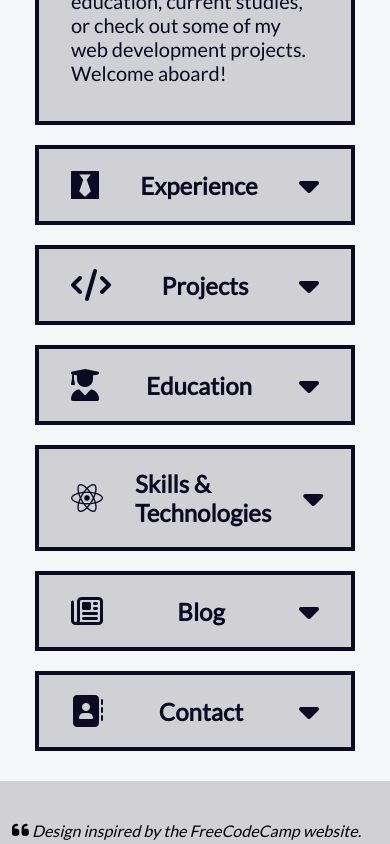
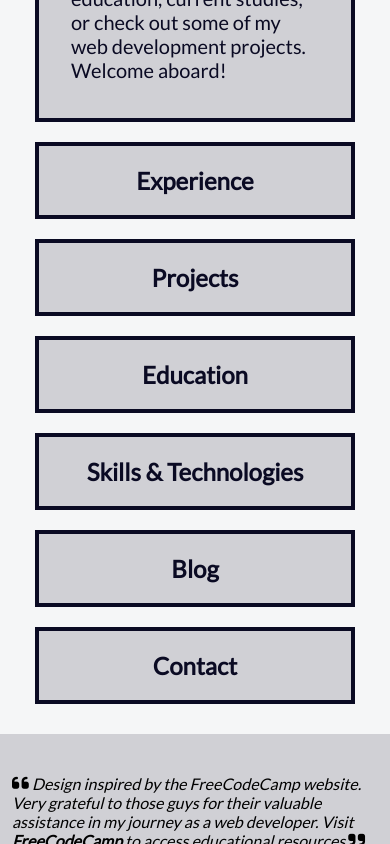
Before and after one commit to paulodelosrey/portfolio, a plain HTML site: page index.html in a window 390 px wide. Shown: the part 1156-2000 px from the top of the page. Drawn offline with Linux system fonts and the light colour scheme.

Commit message:
Se arreglan problemas de responsive

```diff
--- a/index.html
+++ b/index.html
@@ -44,8 +44,8 @@
     <main>
       <details open>
         <summary>
-          <i class="fa-solid fa-user"></i>About me<i
-            class="fa-sharp fa-solid fa-caret-down"
+          <i class="tohide fa-solid fa-user"></i>About me<i
+            class="tohide fa-sharp fa-solid fa-caret-down"
           ></i>
         </summary>
         <p>
@@ -64,8 +64,8 @@
       </details>
       <details>
         <summary>
-          <i class="fa-brands fa-black-tie"></i>Experience
-          <i class="fa-sharp fa-solid fa-caret-down"></i>
+          <i class="tohide fa-brands fa-black-tie"></i>Experience
+          <i class="tohide fa-sharp fa-solid fa-caret-down"></i>
         </summary>
         <p>
           Lorem ipsum dolor, sit amet consectetur adipisicing elit. Inventore
@@ -76,9 +76,9 @@
       </details>
       <details>
         <summary>
-          <i class="fa-solid fa-code"></i>
+          <i class="tohide fa-solid fa-code"></i>
           Projects
-          <i class="fa-sharp fa-solid fa-caret-down"></i>
+          <i class="tohide fa-sharp fa-solid fa-caret-down"></i>
         </summary>
         <p>
           Lorem ipsum dolor, sit amet consectetur adipisicing elit. Inventore
@@ -89,8 +89,8 @@
       </details>
       <details>
         <summary>
-          <i class="fa-solid fa-user-graduate"></i>Education
-          <i class="fa-sharp fa-solid fa-caret-down"></i>
+          <i class="tohide fa-solid fa-user-graduate"></i>Education
+          <i class="tohide fa-sharp fa-solid fa-caret-down"></i>
         </summary>
         <p>
           Lorem ipsum dolor, sit amet consectetur adipisicing elit. Inventore
@@ -101,8 +101,8 @@
       </details>
       <details>
         <summary>
-          <i class="fa-brands fa-react"></i>Skills & Technologies<i
-            class="fa-sharp fa-solid fa-caret-down"
+          <i class="tohide fa-brands fa-react"></i>Skills & Technologies<i
+            class="tohide fa-sharp fa-solid fa-caret-down"
           ></i>
         </summary>
         <p>
@@ -114,8 +114,8 @@
       </details>
       <details>
         <summary>
-          <i class="fa-regular fa-newspaper"></i>Blog<i
-            class="fa-sharp fa-solid fa-caret-down"
+          <i class="tohide fa-regular fa-newspaper"></i>Blog<i
+            class="tohide fa-sharp fa-solid fa-caret-down"
           ></i>
         </summary>
         <p>
@@ -127,8 +127,8 @@
       </details>
       <details>
         <summary>
-          <i class="fa-solid fa-address-book"></i>Contact<i
-            class="fa-sharp fa-solid fa-caret-down"
+          <i class="tohide fa-solid fa-address-book"></i>Contact<i
+            class="tohide fa-sharp fa-solid fa-caret-down"
           ></i>
         </summary>
         <p>
--- a/style.css
+++ b/style.css
@@ -192,6 +192,7 @@ main > details > summary {
     justify-content: space-between;
     align-items: center;
     cursor: pointer;
+    text-align: center;
 }
 
 main > details > summary > i {
@@ -250,14 +251,15 @@ footer > span {
     }
 }
 
-@media (max-width: 330px) {
-    main > details > summary > .fa-solid, .fa-sharp, .fa-brands, .fa-regular  {
+@media (max-width: 400px) {
+    main > details > summary > .tohide  {
         display: none;
     }
     main > details > summary {
         display: flex;
         justify-content: center;
         text-align: center;
+
     }
 }
 
```
